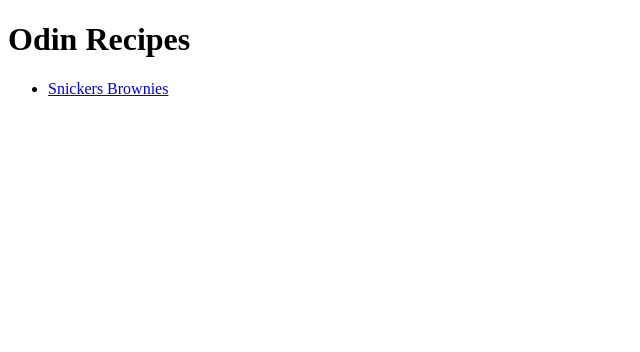
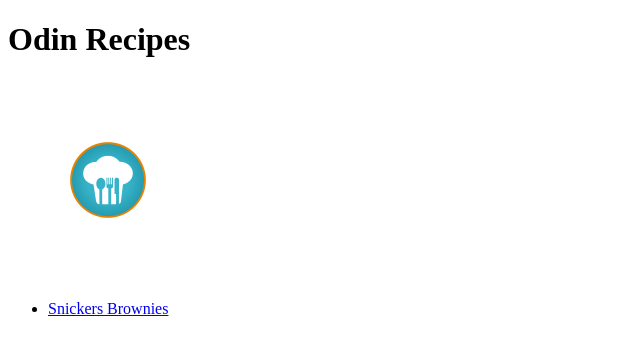
Before and after one commit to MariusHor/odin-recipes, a plain HTML site: page index.html in a window 1280 px wide. Shown: the whole page, without its empty margins (0-640 px from the left). Drawn offline with Linux system fonts and the light colour scheme.

Commit message:
added a logo to the index page

```diff
--- a/index.html
+++ b/index.html
@@ -5,6 +5,7 @@
     </head>
     <body>
         <h1>Odin Recipes</h1>
+        <img src="recipes/odin-recipes-logo.png" alt="odin recipes logo">
         <p>
             <ul>
                 <li><a href="recipes/snickers-brownies.html">Snickers Brownies</a></li>
```
Also changed, not shown: recipes/odin-recipes-logo.png (added).
